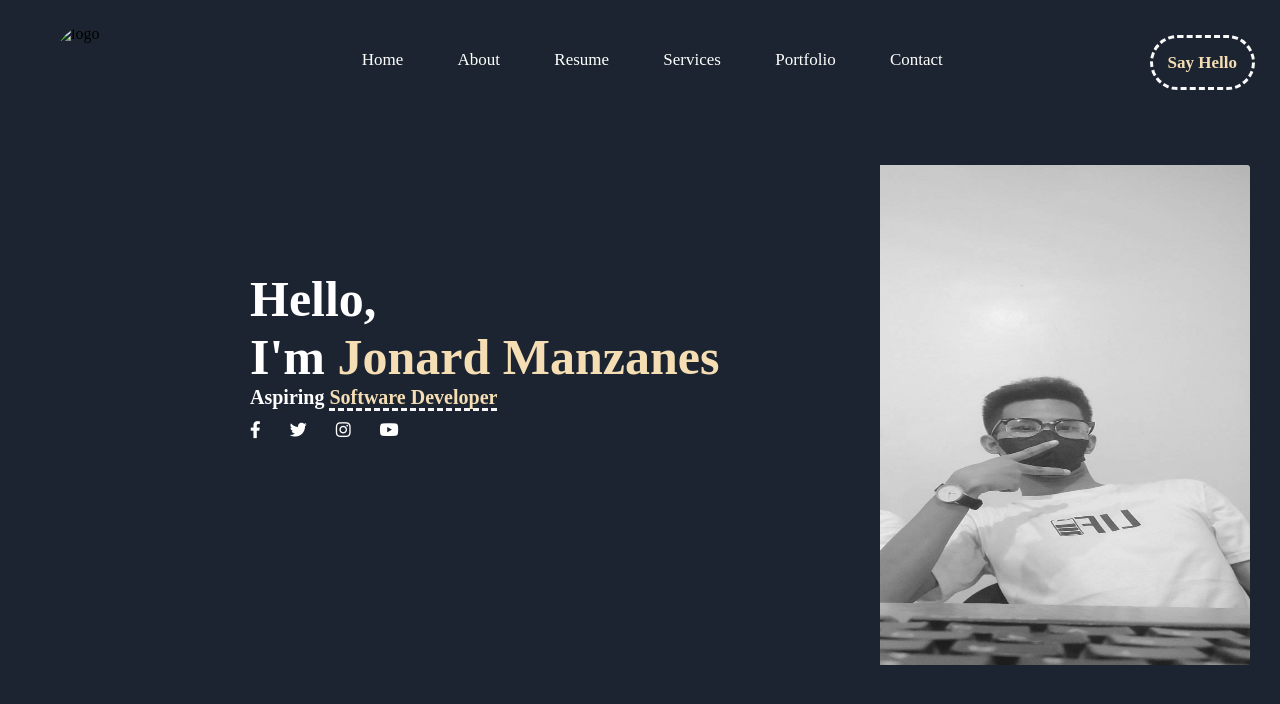
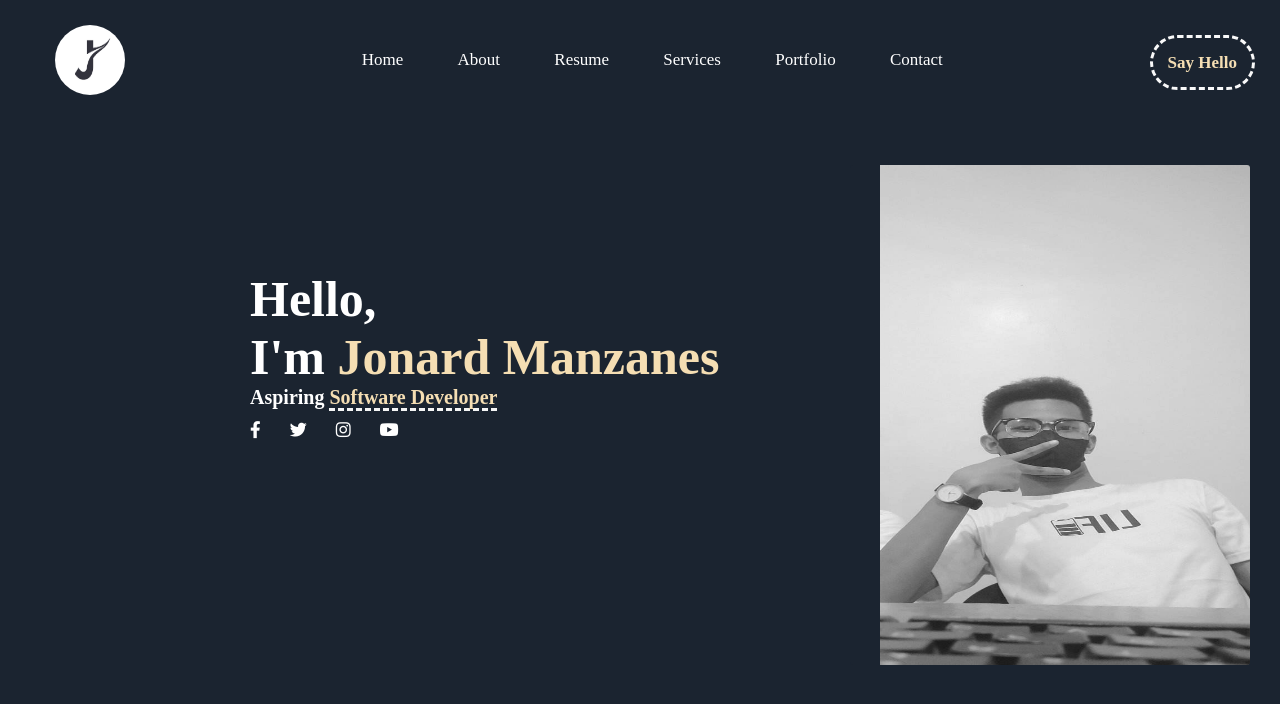
Before and after one commit to Mr-Jonard/Homepage, a plain HTML site: page index.html in a window 1280 px wide. Drawn offline with Linux system fonts and the light colour scheme.

Commit message:
Update index.html

```diff
--- a/index.html
+++ b/index.html
@@ -10,7 +10,7 @@
 </head>
 <body>
     <div class="nav">
-        <img src="Jonardd.jpg" alt="logo" class="logo">
+        <img src="JHH.jpg" alt="logo" class="logo">
             <ul>
                 <li><a href="#">Home</a></li>
                 <li><a href="#">About</a></li>
```
